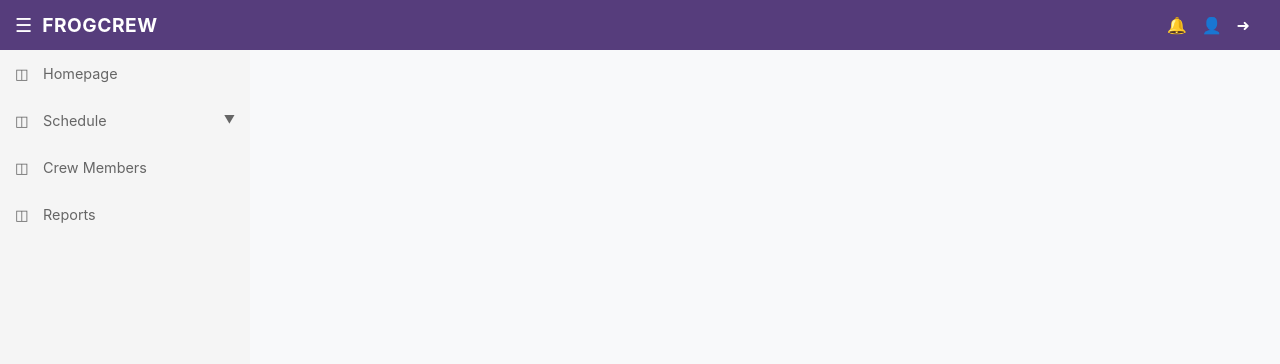
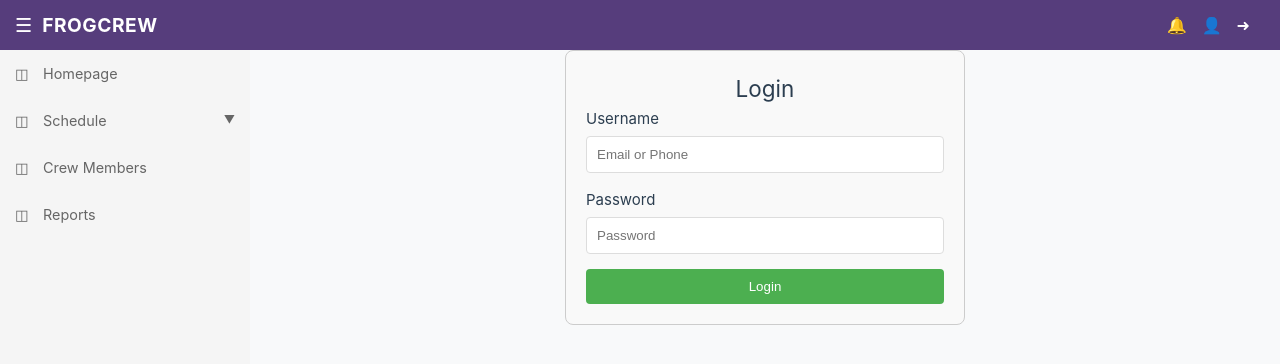
Before and after one commit to alsuri04/FrogCrew-frontend, a Vue app: page /login in a window 1280 px wide. Shown: the top 364 px of the page. Built offline with nearby package versions, Linux system fonts and the light colour scheme.

Commit message:
UserLogin Static

```diff
--- a/src/components/Auth/UserLogin.vue
+++ b/src/components/Auth/UserLogin.vue
@@ -0,0 +1,138 @@
+<template>
+  <div class="login-container">
+    <h2>Login</h2>
+    <form @submit.prevent="submitForm">
+      <div class="form-group">
+        <label for="username">Username</label>
+        <input
+          type="text"
+          id="username"
+          v-model="username"
+          :class="{'input-error': usernameError}"
+          placeholder="Email or Phone"
+        />
+        <span v-if="usernameError" class="error-message">{{ usernameError }}</span>
+      </div>
+
+      <div class="form-group">
+        <label for="password">Password</label>
+        <input
+          type="password"
+          id="password"
+          v-model="password"
+          :class="{'input-error': passwordError}"
+          placeholder="Password"
+        />
+        <span v-if="passwordError" class="error-message">{{ passwordError }}</span>
+      </div>
+
+      <button type="submit" :disabled="isSubmitting">Login</button>
+    </form>
+
+    <p v-if="formError" class="error-message">{{ formError }}</p>
+  </div>
+</template>
+
+<script>
+export default {
+  data() {
+    return {
+      username: '',
+      password: '',
+      usernameError: '',
+      passwordError: '',
+      formError: '',
+      isSubmitting: false,
+    };
+  },
+  methods: {
+    validateForm() {
+      this.usernameError = '';
+      this.passwordError = '';
+      this.formError = '';
+
+      // Simple validation logic
+      if (!this.username) {
+        this.usernameError = 'Username is required';
+      }
+
+      if (!this.password) {
+        this.passwordError = 'Password is required';
+      }
+
+      return !this.usernameError && !this.passwordError;
+    },
+    submitForm() {
+      if (!this.validateForm()) {
+        return;
+      }
+
+      // Start form submission
+      this.isSubmitting = true;
+
+      // Simulate API call (you can replace this with actual login logic)
+      setTimeout(() => {
+        if (this.username === 'admin' && this.password === 'password') {
+          alert('Login Successful');
+          this.$router.push('/dashboard'); // Redirect to dashboard
+        } else {
+          this.formError = 'Invalid username or password';
+        }
+
+        this.isSubmitting = false;
+      }, 1000);
+    }
+  }
+};
+</script>
+
+<style scoped>
+.login-container {
+  width: 100%;
+  max-width: 400px;
+  margin: 0 auto;
+  padding: 20px;
+  border: 1px solid #ccc;
+  border-radius: 8px;
+  background-color: #f9f9f9;
+}
+
+h2 {
+  text-align: center;
+}
+
+.form-group {
+  margin-bottom: 15px;
+}
+
+input {
+  width: 100%;
+  padding: 10px;
+  border: 1px solid #ddd;
+  border-radius: 4px;
+  margin-top: 5px;
+}
+
+button {
+  width: 100%;
+  padding: 10px;
+  background-color: #4CAF50;
+  color: white;
+  border: none;
+  border-radius: 4px;
+  cursor: pointer;
+}
+
+button:disabled {
+  background-color: #ddd;
+}
+
+.error-message {
+  color: red;
+  font-size: 12px;
+}
+
+.input-error {
+  border-color: red;
+}
+</style>
--- a/src/router/index.js
+++ b/src/router/index.js
@@ -1,9 +1,10 @@
-import { createRouter, createWebHistory } from 'vue-router'
-import CrewScheduleView from '../views/CrewScheduleView.vue'
-import GameScheduleView from '../views/GameScheduleView.vue'
-import FindCrewSchedule from '../components/CrewSchedule/FindCrewSchedule.vue'
-import AddCrewSchedule from '../components/CrewSchedule/AddCrewSchedule.vue'
-import UpdateCrewSchedule from '../components/CrewSchedule/UpdateCrewSchedule.vue'
+import { createRouter, createWebHistory } from 'vue-router';
+import CrewScheduleView from '../views/CrewScheduleView.vue';
+import GameScheduleView from '../views/GameScheduleView.vue';
+import FindCrewSchedule from '../components/CrewSchedule/FindCrewSchedule.vue';
+import AddCrewSchedule from '../components/CrewSchedule/AddCrewSchedule.vue';
+import UpdateCrewSchedule from '../components/CrewSchedule/UpdateCrewSchedule.vue';
+import UserLogin from '../components/Auth/UserLogin.vue';
 
 const router = createRouter({
   history: createWebHistory(import.meta.env.BASE_URL),
@@ -34,8 +35,13 @@ const router = createRouter({
           component: GameScheduleView
         }
       ]
+    },
+    {
+      path: '/login',
+      name: 'login',
+      component: UserLogin
     }
   ]
-})
+});
 
-export default router
+export default router;
--- /dev/null
+++ b/src/views/LoginView.vue
@@ -0,0 +1,42 @@
+<!-- src/views/LoginView.vue -->
+<template>
+    <!-- The container class is applied to center the login page content -->
+    <div class="login-page container">
+      <!-- This will render the Login component -->
+      <Login id="login-block"/>
+    </div>
+  </template>
+
+  <script>
+  // Import the Login component
+  import Login from '@/components/Login.vue';
+  import { RouterLink } from 'vue-router'
+  export default {
+    components: {
+      Login, // Register the Login component locally
+    }
+  };
+
+  </script>
+
+  <style scoped>
+  /* Styling the container to center the content using Flexbox */
+  .container {
+    display: flex;
+    justify-content: center;  /* Horizontal center */
+    align-items: center;      /* Vertical center */
+    height: 100vh;            /* Full viewport height */
+    text-align: center;       /* Center the text within the page */
+  }
+
+  /* Additional styling for the login page itself */
+  .login-block {
+    vertical-align: middle;
+  }
+
+  /* Optional: Styling the Login component if necessary */
+  .component {
+    width: 200px;             /* Example width */
+    height: 100px;            /* Example height */
+  }
+  </style>
```
